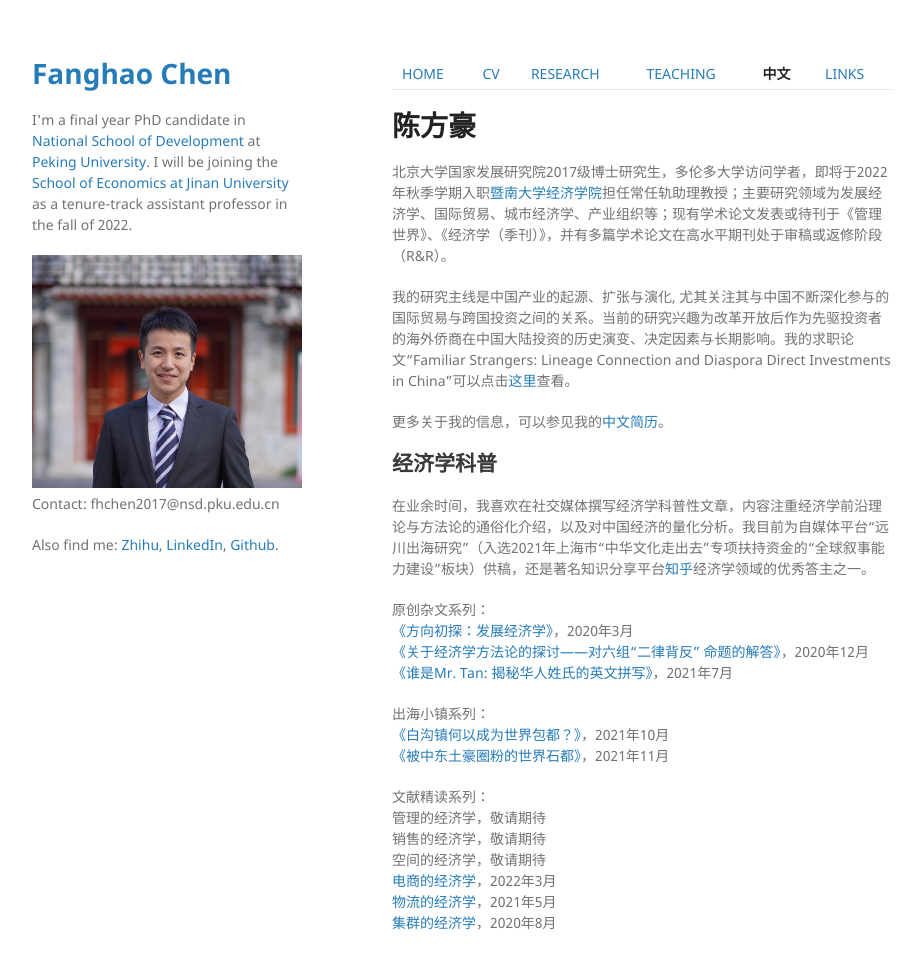
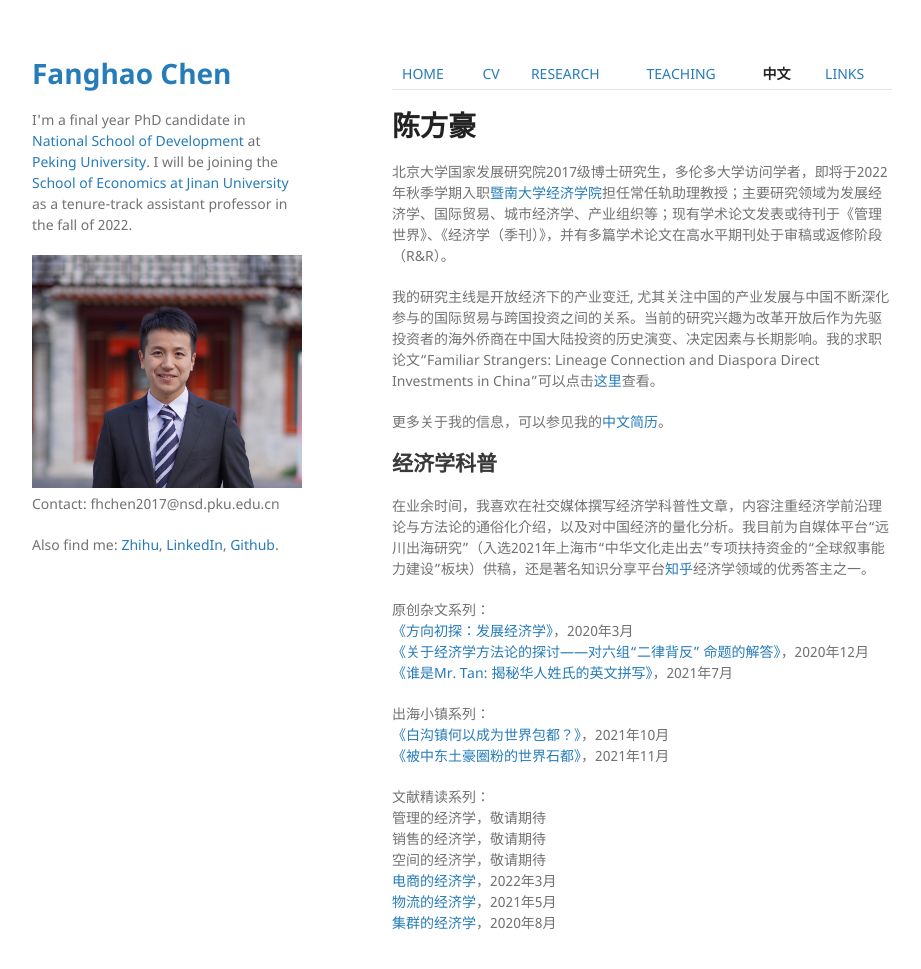
Before and after one commit to FanghaoChen/homepage, a Jekyll site: the page built from chinesepage.md, in a window 1280 px wide and 1003 px high. Shown: the top 969 px of the window, without its empty margins (178-1099 px from the left). Built offline with Jekyll 4.4.1, drawn with Linux system fonts in a browser that asks for light colours; our own code applies the rules of GitHub Pages for plain Markdown files.

Commit message:
Update chinesepage.md

```diff
--- a/chinesepage.md
+++ b/chinesepage.md
@@ -4,9 +4,9 @@
 
 北京大学国家发展研究院2017级博士研究生，多伦多大学访问学者，即将于2022年秋季学期入职[暨南大学经济学院](https://ec.jnu.edu.cn/)担任常任轨助理教授；主要研究领域为发展经济学、国际贸易、城市经济学、产业组织等；现有学术论文发表或待刊于《管理世界》、《经济学（季刊）》，并有多篇学术论文在高水平期刊处于审稿或返修阶段（R&R）。
 
-我的研究主线是中国产业的起源、扩张与演化, 尤其关注其与中国不断深化参与的国际贸易与跨国投资之间的关系。当前的研究兴趣为改革开放后作为先驱投资者的海外侨商在中国大陆投资的历史演变、决定因素与长期影响。我的求职论文“Familiar Strangers: Lineage Connection and Diaspora Direct Investments in China”可以点击[这里](./assets/familiar_stranger_draft_220303.pdf)查看。
+我的研究主线是开放经济下的产业变迁, 尤其关注中国的产业发展与中国不断深化参与的国际贸易与跨国投资之间的关系。当前的研究兴趣为改革开放后作为先驱投资者的海外侨商在中国大陆投资的历史演变、决定因素与长期影响。我的求职论文“Familiar Strangers: Lineage Connection and Diaspora Direct Investments in China”可以点击[这里](./assets/familiar_stranger_draft_220303.pdf)查看。
 
-更多关于我的信息，可以参见我的[中文简历](./assets/陈方豪_北大国发院_220427.pdf)。
+更多关于我的信息，可以参见我的[中文简历](./assets/陈方豪_北大国发院_220505.pdf)。
 
 ## 经济学科普
 
```
